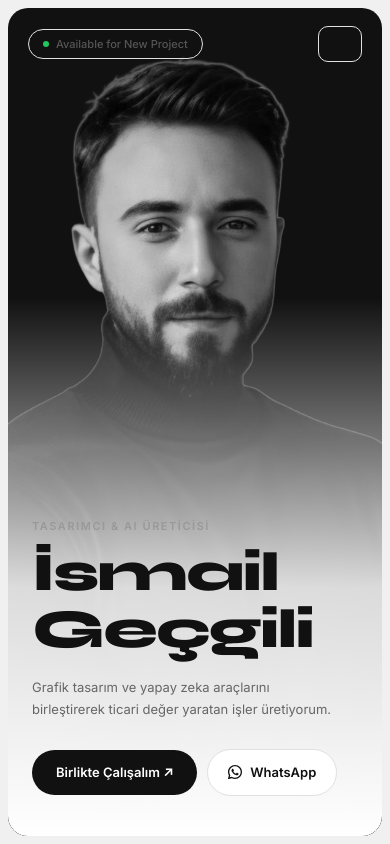
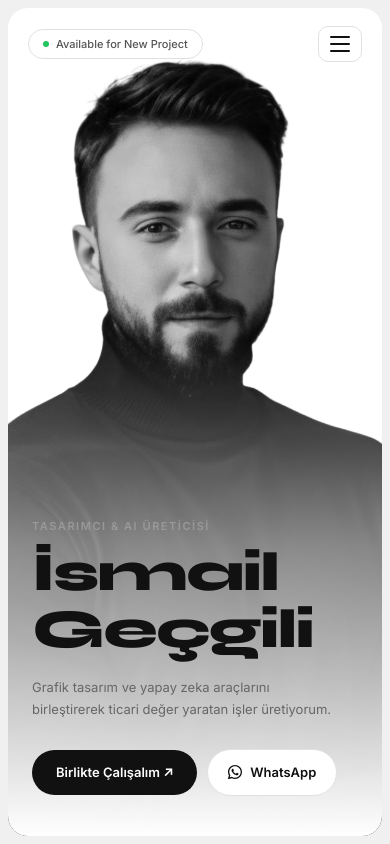
Before and after one commit to igecgili/portfolio, a Next.js app: page / in a window 390 px wide. Shown: the top 844 px of the page. Built offline with nearby package versions, Linux system fonts and the light colour scheme.

Commit message:
Mobile hero: white background with multiply blend mode on photo

```diff
--- a/components/Hero.tsx
+++ b/components/Hero.tsx
@@ -88,7 +88,7 @@ export default function Hero() {
       <section
         id="hero"
         style={{
-          background: "#111",
+          background: "#fff",
           borderRadius: "20px",
           margin: "8px",
           overflow: "hidden",
@@ -158,17 +158,19 @@ export default function Hero() {
           )}
         </AnimatePresence>
 
-        {/* Tam ekran fotoğraf — siyah beyaz */}
+        {/* Tam ekran fotoğraf — siyah beyaz, siyah arka plan beyazla karışır */}
         {/* eslint-disable-next-line @next/next/no-img-element */}
         <img src="/photo2.png" alt="İsmail Geçgili" style={{
           position: "absolute", inset: 0, width: "100%", height: "100%",
-          objectFit: "cover", objectPosition: "center top", filter: "grayscale(1)",
+          objectFit: "cover", objectPosition: "center top",
+          filter: "grayscale(1)",
+          mixBlendMode: "multiply",
         }} />
 
-        {/* Gradient overlay — alttan yukarı, beyaz üzerine */}
+        {/* Alt gradient — beyazdan içeriğe geçiş */}
         <div style={{
           position: "absolute", inset: 0,
-          background: "linear-gradient(to top, rgba(255,255,255,1) 0%, rgba(255,255,255,0.85) 30%, rgba(255,255,255,0) 65%)",
+          background: "linear-gradient(to top, rgba(255,255,255,1) 0%, rgba(255,255,255,0.5) 35%, rgba(255,255,255,0) 60%)",
         }} />
 
         {/* İçerik */}
```
Also changed, not shown: 1 other file (tests, documents, lock files or other folders).
